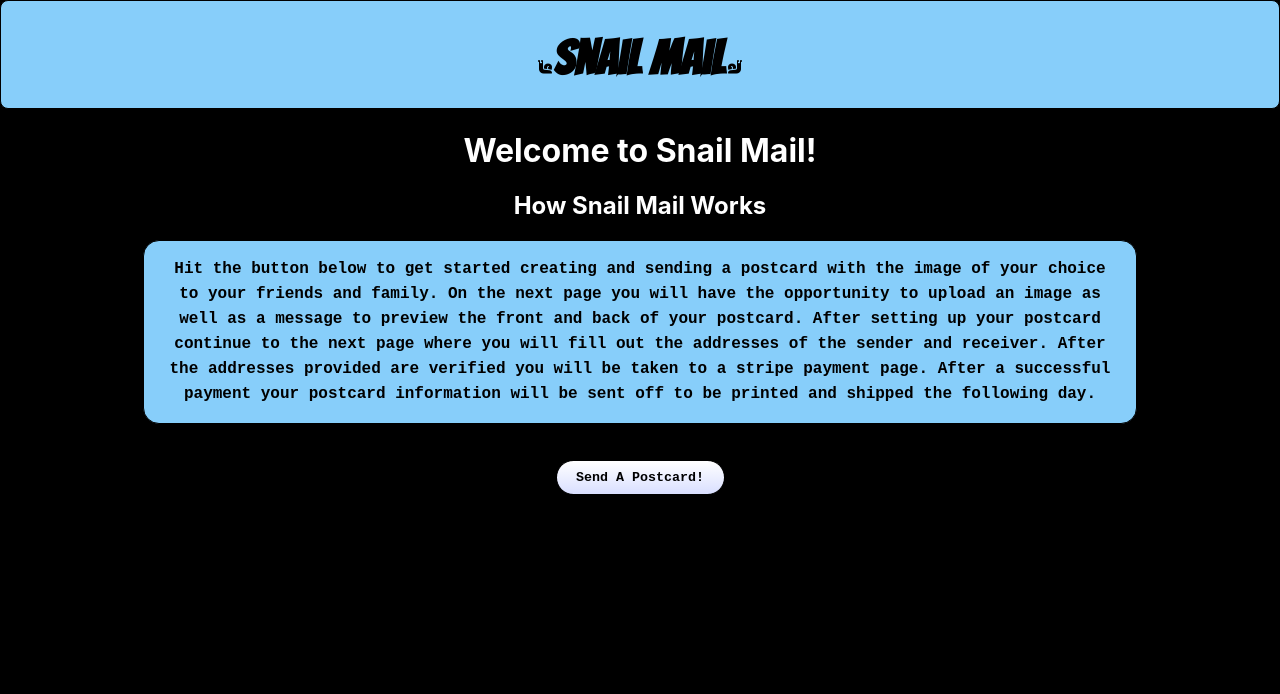
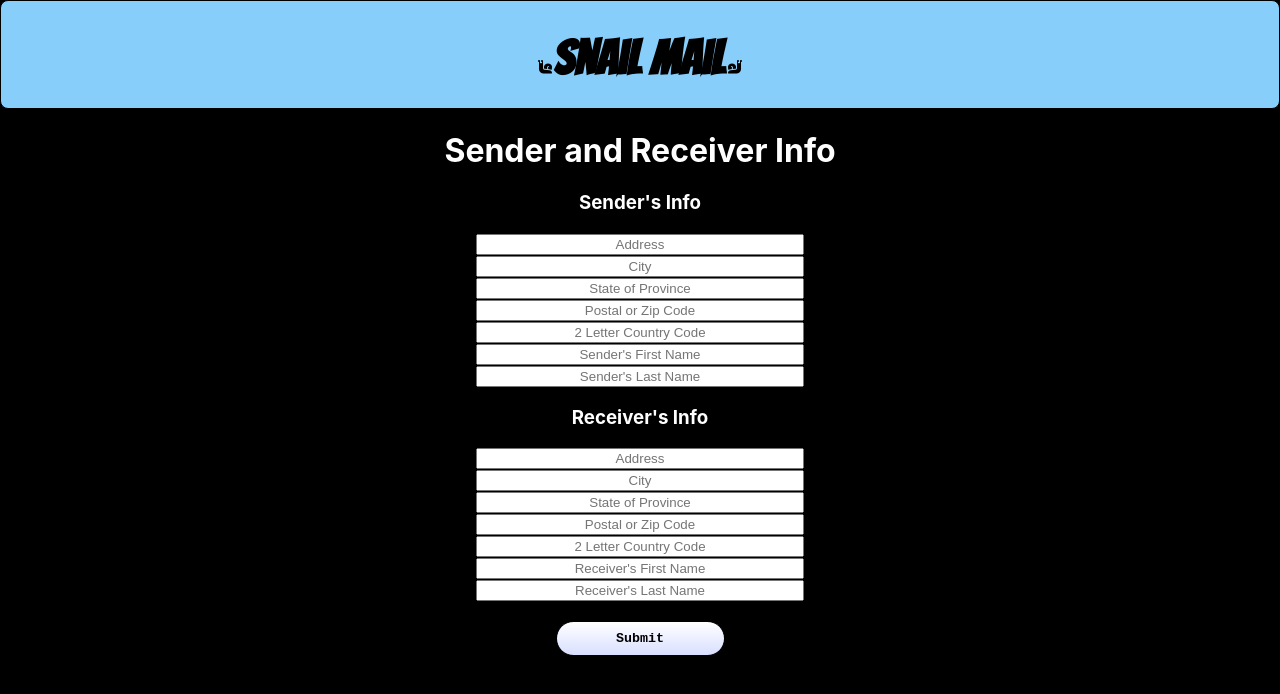
Before and after one commit to DavidDGamble/SnailMail, a React (Create React App) app: page / in a window 1280 px wide. Shown: the top 694 px of the page. Built offline with nearby package versions, Linux system fonts and the light colour scheme; no server answers.

Commit message:
Add country code to address form.

```diff
--- a/src/components/AddressForm.jsx
+++ b/src/components/AddressForm.jsx
@@ -18,8 +18,8 @@ function AddressForm(props) {
     setReceiverError(null)
     const senderResult = await u.createContact(sender)
     const receiverResult = await u.createContact(receiver)
-    console.log(`SENDER: ${senderResult.addressStatus}`)
-    console.log(`RECEIVER: ${receiverResult.addressStatus}`)
+    // console.log(`SENDER: ${senderResult.addressStatus}`)
+    // console.log(`RECEIVER: ${receiverResult.addressStatus}`)
 
     if (senderResult.addressStatus === 'failed') {
       setSenderError("Address could not be verified.")
@@ -54,6 +54,7 @@ function AddressForm(props) {
           city: event.target.toCity.value,
           provinceOrState: event.target.toState.value,
           postalOrZip: event.target.toZip.value,
+          countryCode: event.target.toCountryCode.value,
           firstName: event.target.toFirstName.value,
           lastName: event.target.toLastName.value,
         })
@@ -62,6 +63,7 @@ function AddressForm(props) {
           city: event.target.fromCity.value,
           provinceOrState: event.target.fromState.value,
           postalOrZip: event.target.fromZip.value,
+          countryCode: event.target.fromCountryCode.value,
           firstName: event.target.fromFirstName.value,
           lastName: event.target.fromLastName.value,
         })
@@ -91,14 +93,19 @@ function AddressForm(props) {
           required /><br />
         <input
           type="text"
+          name="toCountryCode"
+          placeholder="2 Letter Country Code"
+          maxLength={2}
+          required /><br />
+        <input
+          type="text"
           name="toFirstName"
           placeholder="Sender's First Name"
           required /><br />
         <input
           type="text"
           name="toLastName"
-          placeholder="Sender's Last Name"
-          required />
+          placeholder="Sender's Last Name" />
         {receiverError}
         <h3>Receiver's Info</h3>
         <input
@@ -123,14 +130,19 @@ function AddressForm(props) {
           required /><br />
         <input
           type="text"
+          name="fromCountryCode"
+          placeholder="2 Letter Country Code"
+          maxLength={2}
+          required /><br />
+        <input
+          type="text"
           name="fromFirstName"
           placeholder="Receiver's First Name"
           required /><br />
         <input
           type="text"
           name="fromLastName"
-          placeholder="Receiver's Last Name"
-          required /><br />
+          placeholder="Receiver's Last Name" /><br />
         <button className="main-btn" type="submit" disabled={isLoading}>{isLoading ? "Loading..." : "Submit"}</button>
       </form>
     </div>
--- a/src/components/PostcardControl.jsx
+++ b/src/components/PostcardControl.jsx
@@ -11,7 +11,7 @@ function PostcardControl() {
     from: null
   })
   const [viewTemplateForm, setViewTemplateForm] = useState(false)
-  const [viewAddressForm, setViewAddressForm] = useState(false)
+  const [viewAddressForm, setViewAddressForm] = useState(true)
 
   const handleTemplateForm = () => {
     setViewTemplateForm(true)
--- a/src/utilities/utilities.js
+++ b/src/utilities/utilities.js
@@ -46,7 +46,7 @@ export async function createTemplate(tempDescription, tempHTML) {
 // }
 
 export async function createContact(contactInfo) {
-  const { addressLine1, city, provinceOrState, postalOrZip, firstName, lastName } = contactInfo
+  const { addressLine1, city, provinceOrState, postalOrZip, countryCode, firstName, lastName } = contactInfo
   const requestOptions = {
     method: 'POST',
     headers: {
@@ -58,6 +58,7 @@ export async function createContact(contactInfo) {
       city: city,
       provinceOrState: provinceOrState,
       postalOrZip: postalOrZip,
+      countryCode: countryCode,
       firstName: firstName,
       lastName: lastName
     })
```
